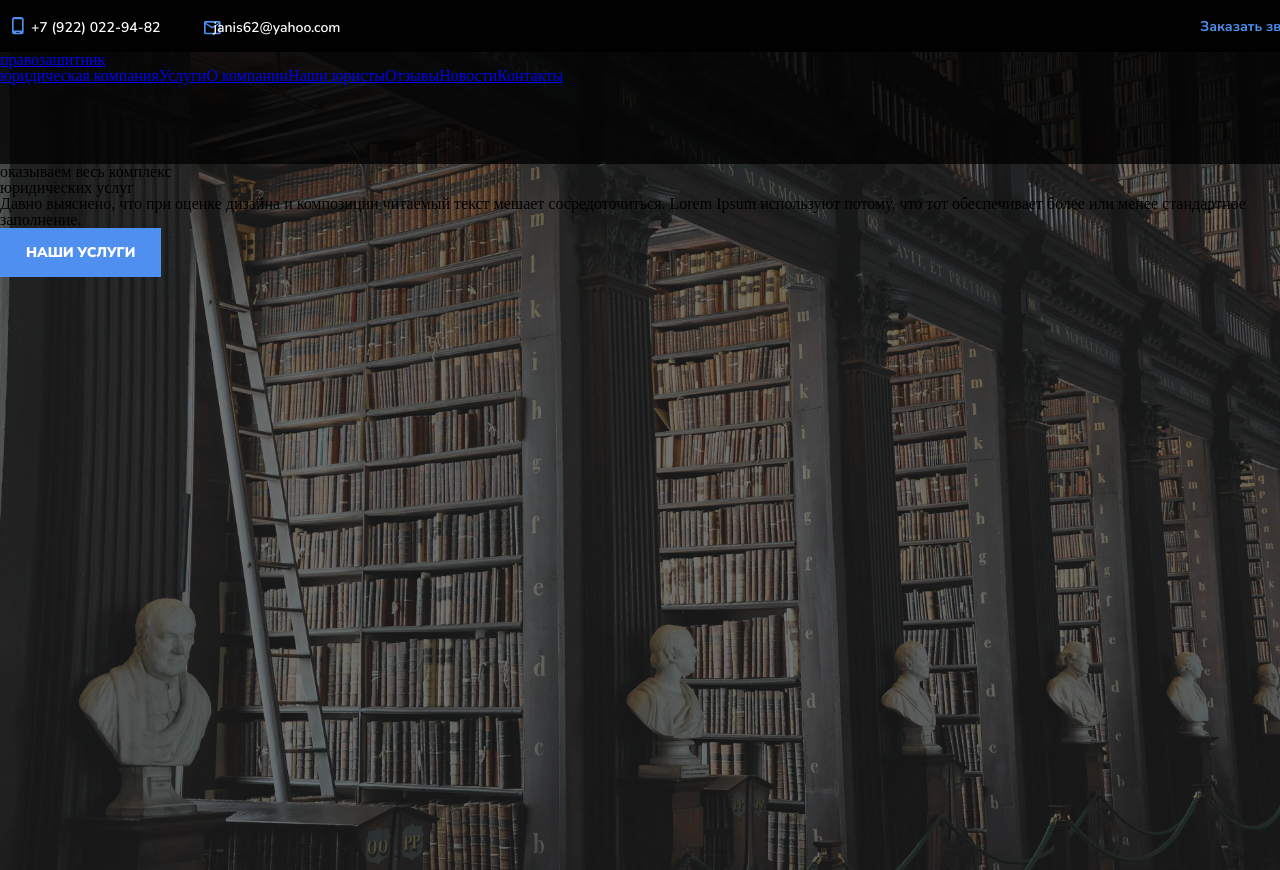
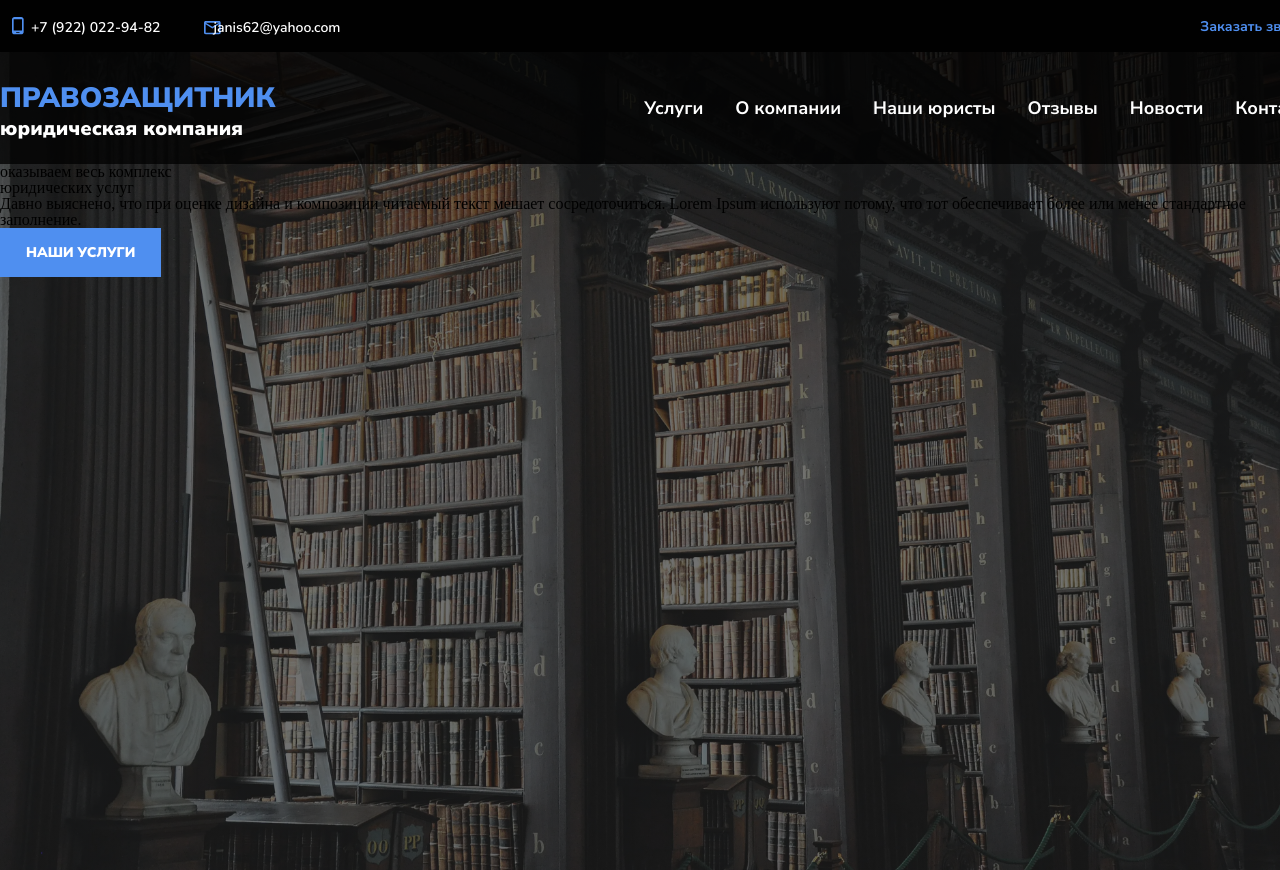
Before and after one commit to mash9000/lawyer_website, a React (Vite) app: page / in a window 1280 px wide. Shown: the top 870 px of the page. Built offline with nearby package versions, Linux system fonts and the light colour scheme.

Commit message:
style: стили nav готовы

```diff
--- a/src/components/Header/Header.tsx
+++ b/src/components/Header/Header.tsx
@@ -7,6 +7,9 @@ import './header/__nav/__communication-unit/header__nav__communication-unit--con
 import './header/__nav/__communication-unit/__inner-block/header__nav__communication-unit__inner-block.scss';
 import './header/__nav/__base-links/header__nav__base-links.scss';
 import './header/__nav/__base-links/__inner-block/header__nav__base-links__inner-block.scss';
+import './header/__nav/__base-links/__inner-block/header__nav__base-links--logo.scss';
+import './header/__nav/__base-links/__inner-block/header__nav__base-links--nav.scss';
+import './header/__nav/__base-links/__inner-block/header__nav__base-links--nav--hover.scss';
 
 import type {HeaderProps} from "./model/HeaderProps.ts";
 import type {FC} from "react";
@@ -33,7 +36,7 @@ export const Header: FC<HeaderProps> = ({
                 </div>
                 <div className='header__nav__base-links'>
                     <div className='header__nav__base-links__inner-block'>
-                        <a className='header__nav__base-lins--logo'
+                        <a className='header__nav__base-links--logo'
                            href='http://localhost:5173/'
                            target="_self">
                             <h6>правозащитник</h6>
@@ -42,7 +45,7 @@ export const Header: FC<HeaderProps> = ({
                         {baseLinks.map((link: { text: string, link: URL }) => (
                             <a key={link.text}
                                href={link.link.href}
-                               className='header__nav__base-lins--nav header__nav__base-lins--nav--hover'
+                               className='header__nav__base-links--nav header__nav__base-links--nav--hover'
                                target='_blank'>{link.text}</a>
                         ))}
                     </div>
--- /dev/null
+++ b/src/components/Header/header/__nav/__base-links/__inner-block/header__nav__base-links--logo.scss
@@ -0,0 +1,8 @@
+@use '../../../../../../styles/text-formatter' as tf;
+
+.header__nav__base-links--logo {
+  width: 312px;
+  height: 62px;
+  margin-right: auto;
+  @include tf.text-formatter('nav-logo');
+}
--- /dev/null
+++ b/src/components/Header/header/__nav/__base-links/__inner-block/header__nav__base-links--nav--hover.scss
@@ -0,0 +1,5 @@
+@use '../../../../../../styles/text-formatter' as tf;
+
+.header__nav__base-links--nav--hover:hover {
+  @include tf.text-formatter('nav-links-hover');
+}
--- /dev/null
+++ b/src/components/Header/header/__nav/__base-links/__inner-block/header__nav__base-links--nav.scss
@@ -0,0 +1,5 @@
+@use '../../../../../../styles/text-formatter' as tf;
+
+.header__nav__base-links--nav {
+  @include tf.text-formatter('nav-links');
+}
--- a/src/components/Header/header/__nav/__base-links/__inner-block/header__nav__base-links__inner-block.scss
+++ b/src/components/Header/header/__nav/__base-links/__inner-block/header__nav__base-links__inner-block.scss
@@ -2,4 +2,8 @@
   width: 1320px;
   height: inherit;
   margin: 0 auto;
+  display: flex;
+  align-items: center;
+  justify-content: end;
+  gap: 32px;
 }
--- a/src/styles/_text-formatter.scss
+++ b/src/styles/_text-formatter.scss
@@ -154,6 +154,37 @@
       size: 14px;
     }
     color: map.get(colors.$mainColors, 'blue-color-100');
+  } @else if ($element == 'nav-logo') {
+    @include universal-text-formatter;
+    text-decoration: none;
+    & > h6 {
+      font: {
+        weight: 900;
+        size: 28px;
+      }
+      line-height: 150%;
+      text-transform: uppercase;
+      color: map.get(colors.$mainColors, 'blue-color-100');
+    }
+
+    & > span {
+      font: {
+        weight: 900;
+        size: 20px;
+      }
+      color: map.get(colors.$mainColors, 'white-color-100');
+    }
+  } @else if ($element == 'nav-links') {
+    @include universal-text-formatter;
+    font: {
+      weight: 700;
+      size: 18px;
+    }
+    color: map.get(colors.$mainColors, 'white-color-100');
+    text-decoration: none;
+  } @else if ($element == 'nav-links-hover') {
+    text-decoration: underline;
+    color: map.get(colors.$mainColors, 'blue-color-100');
   } @else {
     @error 'неверно указан стилизуемый элемент ("#{$element}")';
   }
```
